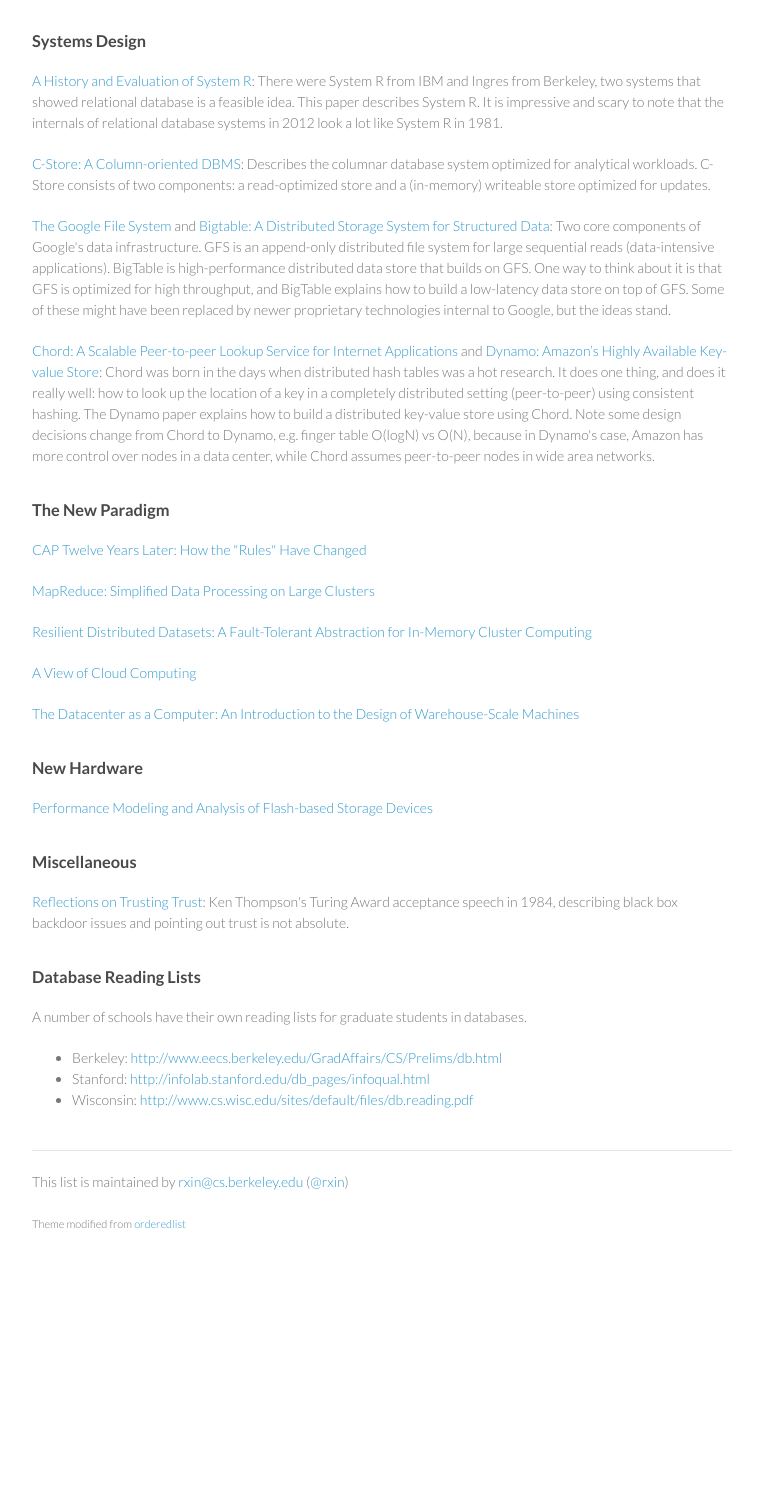
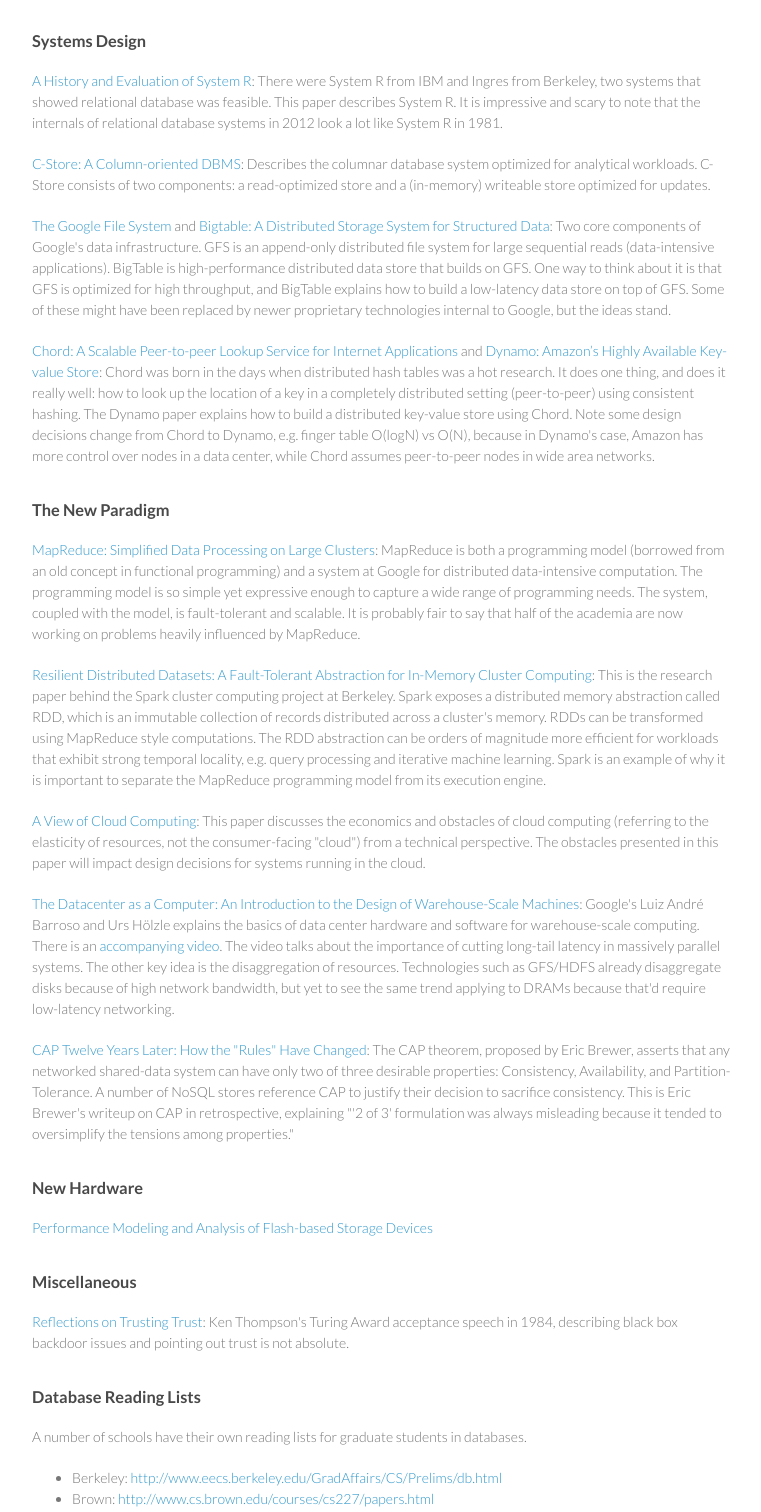
Before and after one commit to rxin/db-readings, a plain HTML site: page index.html in a window 1280 px wide. Shown: the part 1252-2764 px from the top of the page, without its empty margins (26-787 px from the left). Before the commit the page ends 2563 px from the top, so only its background shows below. Drawn offline with Linux system fonts and the light colour scheme.

Commit message:
Added description for the new paradigm section.

```diff
--- a/index.html
+++ b/index.html
@@ -58,7 +58,7 @@ An Efficient and Robust Access Method for Points and Rectangles</a>: B-Tree is a
 <!--- ############################################################ -->
 <h3>Systems Design</h3>
 
-<p><a href="http://www.cs.ubc.ca/%7Erap/teaching/504/2010/readings/history-of-system-r.pdf">A History and Evaluation of System R</a>: There were System R from IBM and Ingres from Berkeley, two systems that showed relational database is a feasible idea. This paper describes System R. It is impressive and scary to note that the internals of relational database systems in 2012 look a lot like System R in 1981.</p>
+<p><a href="http://www.cs.ubc.ca/%7Erap/teaching/504/2010/readings/history-of-system-r.pdf">A History and Evaluation of System R</a>: There were System R from IBM and Ingres from Berkeley, two systems that showed relational database was feasible. This paper describes System R. It is impressive and scary to note that the internals of relational database systems in 2012 look a lot like System R in 1981.</p>
 
 <p><a href="http://www.cs.berkeley.edu/~rxin/db-papers/C-Store.pdf">C-Store: A Column-oriented DBMS</a>: Describes the columnar database system optimized for analytical workloads. C-Store consists of two components: a read-optimized store and a (in-memory) writeable store optimized for updates.</p>
 
@@ -73,15 +73,16 @@ An Efficient and Robust Access Method for Points and Rectangles</a>: B-Tree is a
 <!--- ############################################################ -->
 <h3>The New Paradigm</h3>
 
-<p><a href="http://www.cs.berkeley.edu/~rxin/db-papers/CAP.pdf">CAP Twelve Years Later: How the "Rules" Have Changed</a></p>
+<p><a href="http://research.google.com/archive/mapreduce.html">MapReduce: Simplified Data Processing on Large Clusters</a>: MapReduce is both a programming model (borrowed from an old concept in functional programming) and a system at Google for distributed data-intensive computation. The programming model is so simple yet expressive enough to capture a wide range of programming needs. The system, coupled with the model, is fault-tolerant and scalable. It is probably fair to say that half of the academia are now working on problems heavily influenced by MapReduce.</p>
 
-<p><a href="http://www.cs.berkeley.edu/~rxin/db-papers/MapReduce.pdf">MapReduce: Simplified Data Processing on Large Clusters</a></p>
+<p><a href="http://www.cs.berkeley.edu/~rxin/db-papers/Spark.pdf">Resilient Distributed Datasets: A Fault-Tolerant Abstraction for In-Memory Cluster Computing</a>: This is the research paper behind the Spark cluster computing project at Berkeley. Spark exposes a distributed memory abstraction called RDD, which is an immutable collection of records distributed across a cluster's memory. RDDs can be transformed using MapReduce style computations. The RDD abstraction can be orders of magnitude more efficient for workloads that exhibit strong temporal locality, e.g. query processing and iterative machine learning.
+Spark is an example of why it is important to separate the MapReduce programming model from its execution engine.</p>
 
-<p><a href="http://www.cs.berkeley.edu/~rxin/db-papers/Spark.pdf">Resilient Distributed Datasets: A Fault-Tolerant Abstraction for In-Memory Cluster Computing</a></p>
+<p><a href="http://www.cs.berkeley.edu/~rxin/db-papers/cloudcomputing.pdf">A View of Cloud Computing</a>: This paper discusses the economics and obstacles of cloud computing (referring to the elasticity of resources, not the consumer-facing "cloud") from a technical perspective. The obstacles presented in this paper will impact design decisions for systems running in the cloud.</p>
 
-<p><a href="http://www.cs.berkeley.edu/~rxin/db-papers/cloudcomputing.pdf">A View of Cloud Computing</a></p>
+<p><a href="http://www.cs.berkeley.edu/~rxin/db-papers/WarehouseScaleComputing.pdf">The Datacenter as a Computer: An Introduction to the Design of Warehouse-Scale Machines</a>: Google's Luiz André Barroso and Urs Hölzle explains the basics of data center hardware and software for warehouse-scale computing. There is an <a href="http://dl.acm.org/citation.cfm?id=2019527&bnc=1">accompanying video</a>. The video talks about the importance of cutting long-tail latency in massively parallel systems. The other key idea is the disaggregation of resources. Technologies such as GFS/HDFS already disaggregate disks because of high network bandwidth, but yet to see the same trend applying to DRAMs because that'd require low-latency networking.</p>
 
-<p><a href="http://www.cs.berkeley.edu/~rxin/db-papers/WarehouseScaleComputing.pdf">The Datacenter as a Computer: An Introduction to the Design of Warehouse-Scale Machines</a></p>
+<p><a href="http://www.cs.berkeley.edu/~rxin/db-papers/CAP.pdf">CAP Twelve Years Later: How the "Rules" Have Changed</a>: The CAP theorem, proposed by Eric Brewer, asserts that any net­worked shared-data system can have only two of three desirable properties: Consistency, Availability, and Partition-Tolerance. A number of NoSQL stores reference CAP to justify their decision to sacrifice consistency. This is Eric Brewer's writeup on CAP in retrospective, explaining "'2 of 3' formulation was always misleading because it tended to oversimplify the tensions among properties."</p>
 
 
 <!--- ############################################################ -->
@@ -113,6 +114,7 @@ Ken Thompson's Turing Award acceptance speech in 1984, describing black box back
 <ul>
 <li>Berkeley: <a href="http://www.eecs.berkeley.edu/GradAffairs/CS/Prelims/db.html">http://www.eecs.berkeley.edu/GradAffairs/CS/Prelims/db.html</a>
 </li>
+<li>Brown: <a href="http://www.cs.brown.edu/courses/cs227/papers.html">http://www.cs.brown.edu/courses/cs227/papers.html</a></li>
 <li>Stanford: <a href="http://infolab.stanford.edu/db_pages/infoqual.html">http://infolab.stanford.edu/db_pages/infoqual.html</a>
 </li>
 <li>Wisconsin: <a href="http://www.cs.wisc.edu/sites/default/files/db.reading.pdf">http://www.cs.wisc.edu/sites/default/files/db.reading.pdf</a>
```
